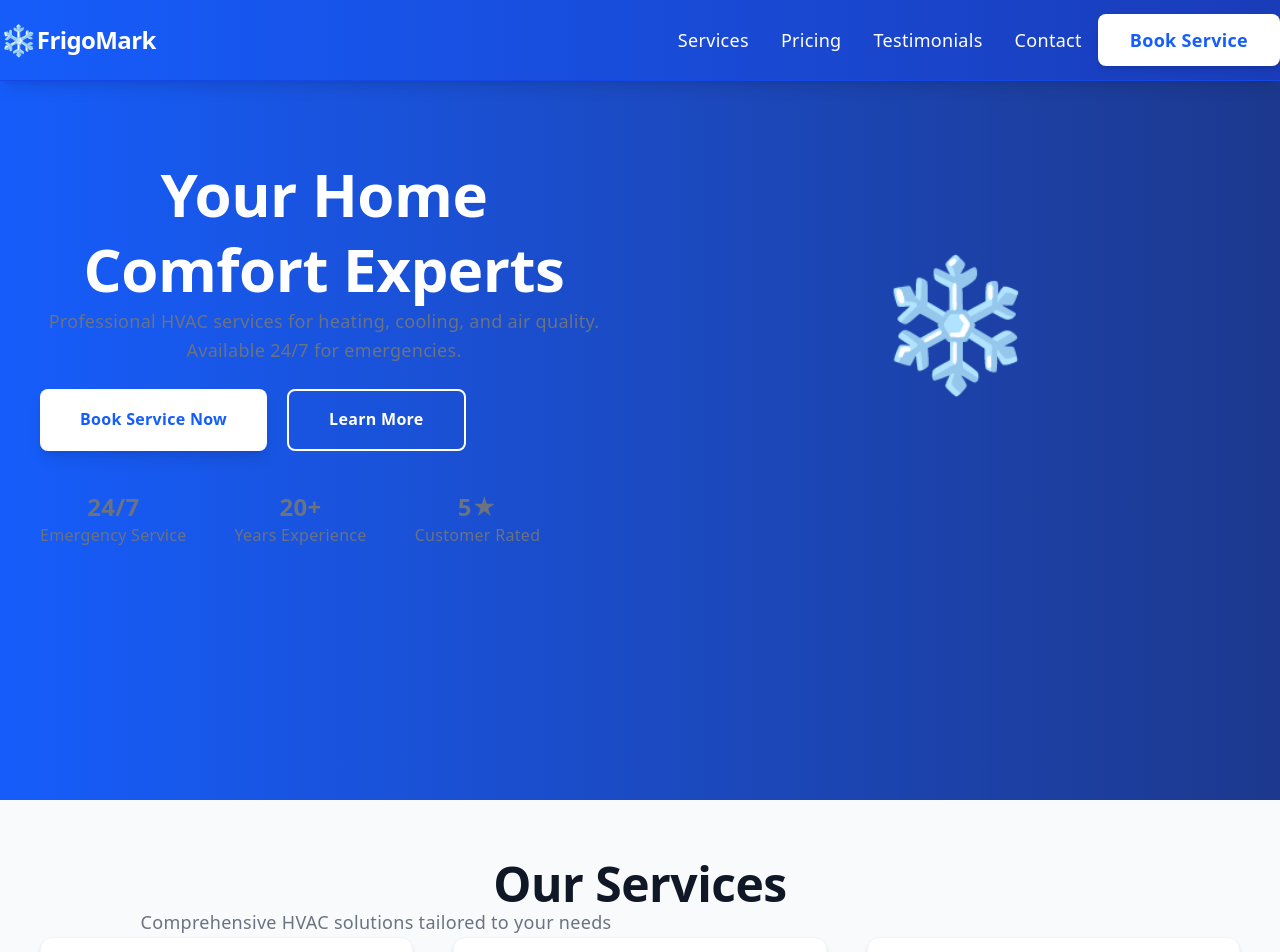
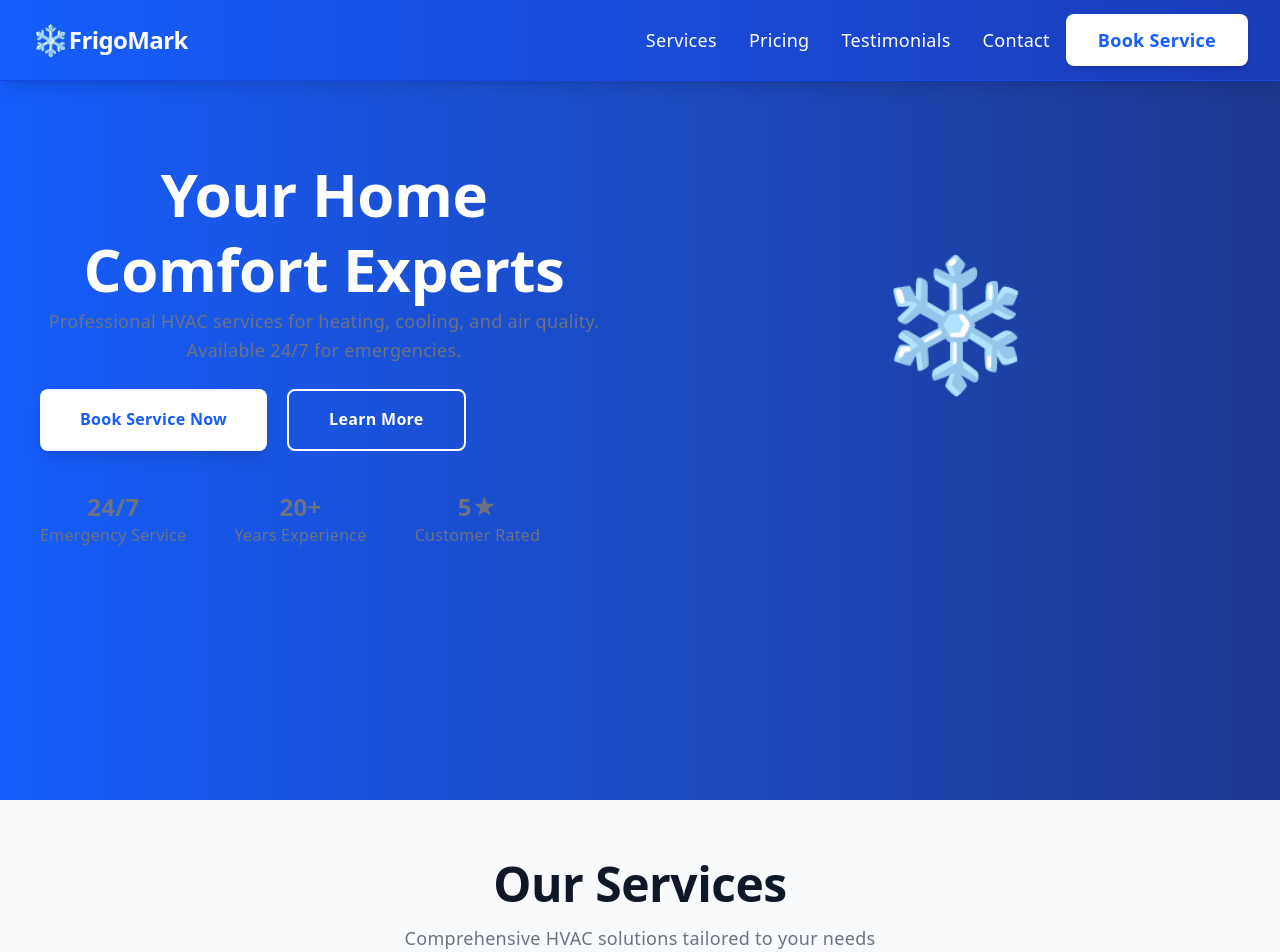
Before and after one commit to RaptorFF/next.js-frigo-mark-project, a Next.js app: page / in a window 1280 px wide. Shown: the top 952 px of the page. Built offline with nearby package versions, Linux system fonts and the light colour scheme.

Commit message:
Updating Styling

```diff
--- a/app/_components/Header.js
+++ b/app/_components/Header.js
@@ -9,7 +9,7 @@ export default function Header() {
   return (
     <header className="fixed w-full bg-linear-to-r from-blue-600 to-blue-800 text-white shadow-lg z-50 border-b border-blue-700">
       <div className="mx-auto">
-        <div className="flex justify-between items-center h-20">
+        <div className="flex justify-between items-center h-20 px-4 md:px-8">
           {/* Logo */}
           <Link
             href="/"
--- a/app/_components/Services.js
+++ b/app/_components/Services.js
@@ -11,7 +11,7 @@ export default function Services() {
           <h2 className="text-4xl md:text-5xl font-bold text-gray-900 mb-6 tracking-tight">
             Our Services
           </h2>
-          <p className="text-lg text-gray-600 max-w-2xl mx-auto leading-relaxed">
+          <p className="text-lg text-gray-600 mx-auto leading-relaxed text-center py-4">
             Comprehensive HVAC solutions tailored to your needs
           </p>
         </div>
```
Also changed, not shown: 1 other file (tests, documents, lock files or other folders).
